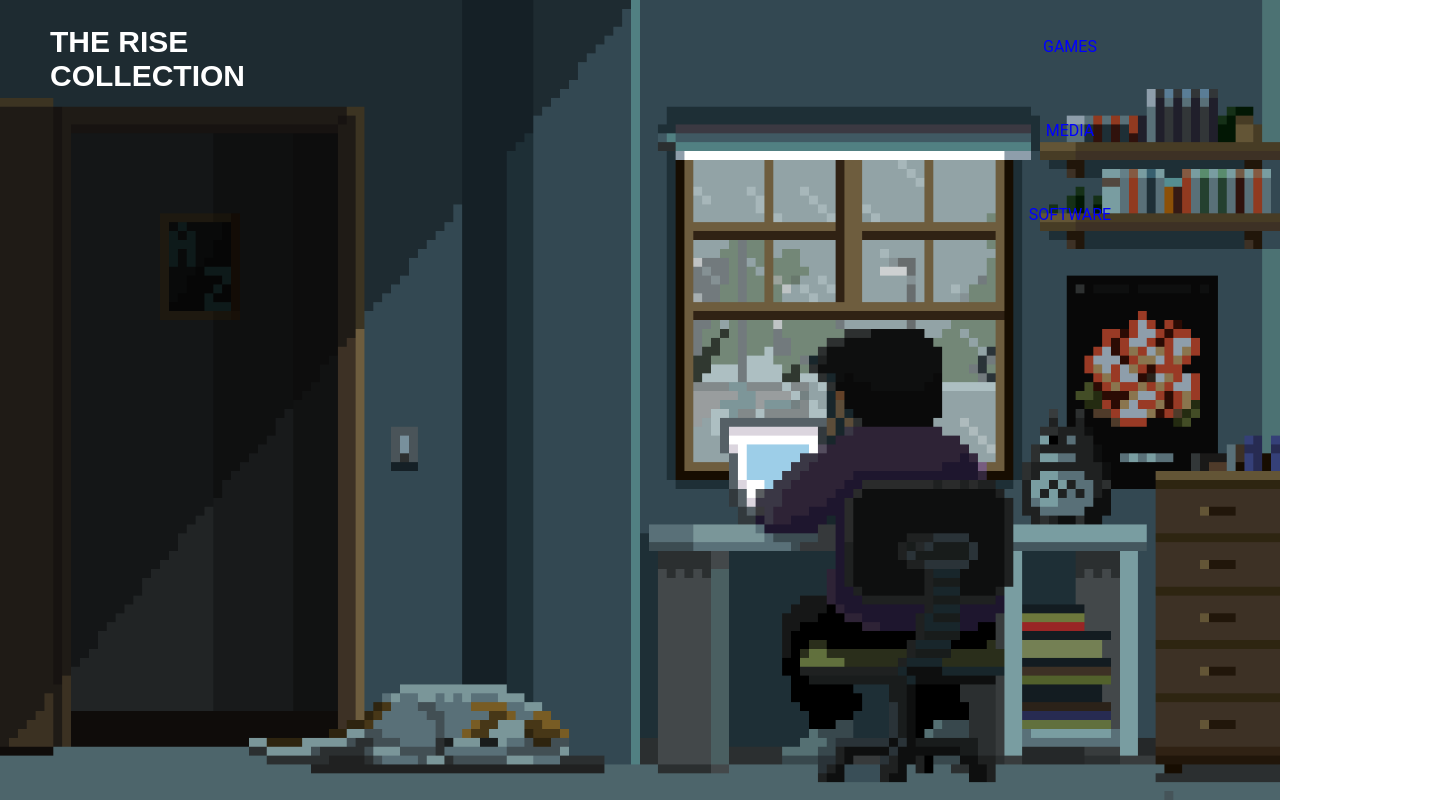
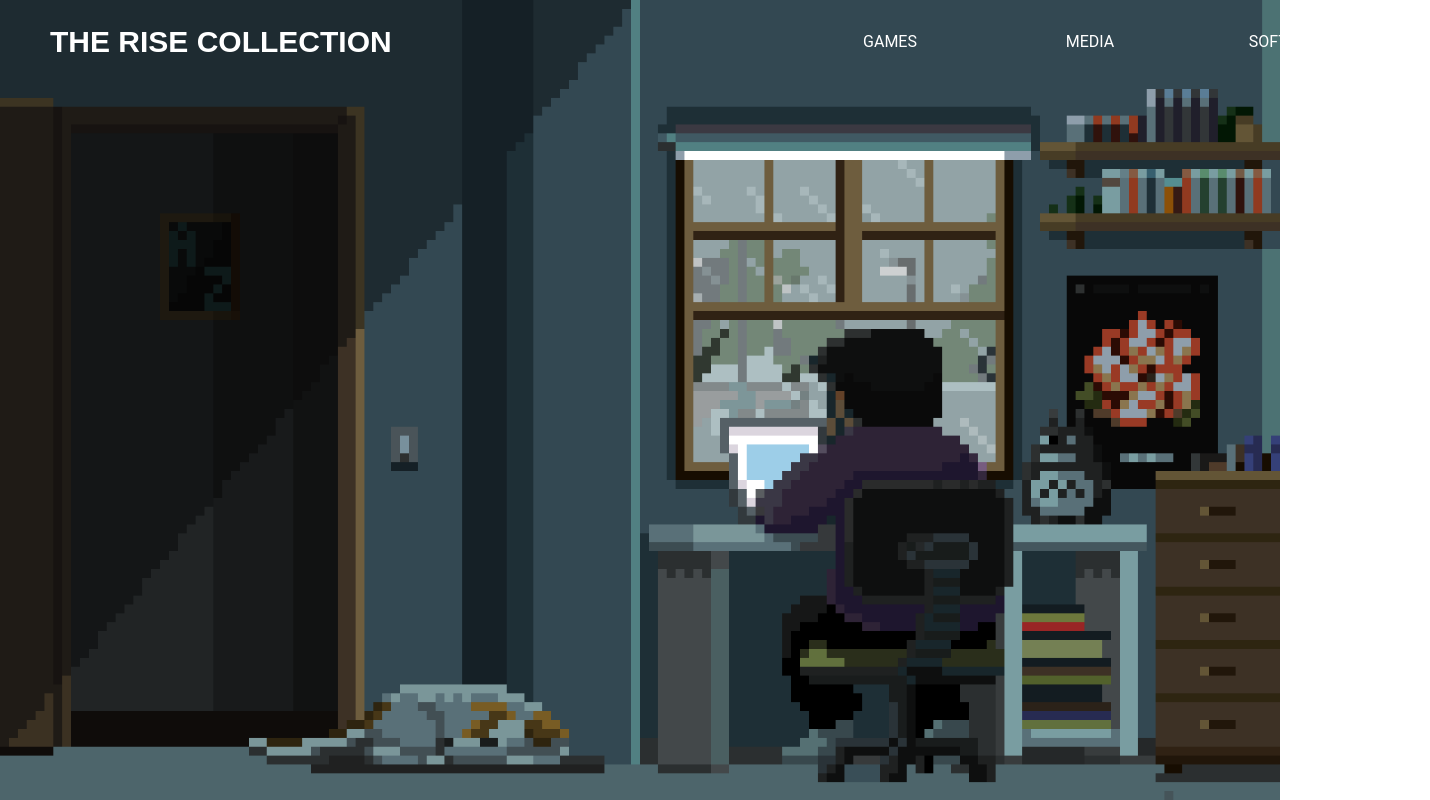
Before and after one commit to JoshuaPaulsen/therisecollection-web-v3, a React (Create React App) app: page / in a window 1280 px wide. Shown: the whole page, 1430 px wide, since content can reach past the window. Built offline with nearby package versions, Linux system fonts and the light colour scheme.

Commit message:
fixed header menu item styling

```diff
--- a/src/App.js
+++ b/src/App.js
@@ -5,18 +5,18 @@ export default function App() {
     <div className="container">
       <div className="flex-box-header header">
         <div className="headerText">
-          <a href="/" >
+          <a href="/">
             <h2>THE RISE COLLECTION</h2>
           </a>
         </div>
-        <div className="menuItems" >
-          <a href="#games" style={{textDecoration: 'none'}}>
+        <div className="menuItems">
+          <a href="#games">
             <p>GAMES</p>
           </a>
-          <a href="#media" style={{textDecoration: 'none'}}>
+          <a href="#media">
             <p>MEDIA</p>
           </a>
-          <a href="#software" style={{textDecoration: 'none'}}>
+          <a href="#software">
             <p>SOFTWARE</p>
           </a>
         </div>
@@ -43,7 +43,7 @@ export default function App() {
           </div>
           <div id="item-1">
             <h4 id="games">Games</h4>
-            <p>
+            <p className="infoText">
               text text text text text text text text text text text text text
               text text text text text text text text text text text text text
               text text
@@ -60,7 +60,7 @@ export default function App() {
         <div className="angry-grid3">
           <div id="item-0">
             <h4 id="media">Media</h4>
-            <p>
+            <p className="infoText">
               text text text text text text text text text text text text text
               text text text text text text text text text text text text text
               text text
@@ -84,7 +84,7 @@ export default function App() {
           </div>
           <div id="item-1">
             <h4 id="software">Software</h4>
-            <p>
+            <p className="infoText">
               text text text text text text text text text text text text text
               text text text text text text text text text text text text text
               text text
--- a/src/styles.css
+++ b/src/styles.css
@@ -3,20 +3,39 @@ body {
   }
 
 .headerText {
+  /* background-color: red; */
   display: flex;
+  width: 50vw;
   flex-direction: row;
 }
 
+/* menu item in progress */
+.menuItems {
+  /* background-color: green; */
+  display: flex;
+  width: 50vw;
+  flex-direction: row;
+  align-items: center;
+  padding-left: 150px;
 
-/* menu item in progress */
-.menuItems a p{
-  display: inline-block;
-  color: blue;
+
 }
 
-.menuItems {
-  margin-left: 725px;
+.menuItems a {
+  text-decoration: none;
 
+}
+
+.menuItems a p {
+  tab-size: 4;
+  font-family: Roboto,sans-serif;
+  --tw-bg-opacity: 1;
+  text-align: center;
+  line-height: 22px;
+  --tw-text-opacity: 1;
+  color: rgb(255 255 255 / var(--tw-text-opacity));
+  max-width: 320px;
+  min-width: 200px;
 }
 
 .container p a {
@@ -45,7 +64,48 @@ body {
     width: 100%;
   }
 
-  .container p {
+  .menuText a p{
+    -webkit-text-size-adjust: 100%;
+    tab-size: 4;
+    --swiper-theme-color: #007aff;
+    --swiper-navigation-size: 44px;
+    font-family: Roboto,sans-serif;
+    --tw-bg-opacity: 1;
+    text-align: right;
+    box-sizing: border-box;
+    border-width: 0;
+    border-style: solid;
+    border-color: #e5e7eb;
+    --tw-translate-x: 0;
+    --tw-translate-y: 0;
+    --tw-rotate: 0;
+    --tw-skew-x: 0;
+    --tw-skew-y: 0;
+    --tw-scale-x: 1;
+    --tw-scale-y: 1;
+    --tw-scroll-snap-strictness: proximity;
+    --tw-ring-offset-width: 0px;
+    --tw-ring-offset-color: #fff;
+    --tw-ring-color: rgb(59 130 246 / .5);
+    --tw-ring-offset-shadow: 0 0 #0000;
+    --tw-ring-shadow: 0 0 #0000;
+    --tw-shadow: 0 0 #0000;
+    --tw-shadow-colored: 0 0 #0000;
+    margin-left: auto;
+    margin-right: auto;
+    display: block;
+
+    padding-bottom: 30px;
+    font-size: 1rem;
+    font-weight: 400;
+    line-height: 22px;
+    --tw-text-opacity: 1;
+    color: rgb(255 255 255 / var(--tw-text-opacity));
+    max-width: 320px;
+    min-width: 200px;
+  }
+
+  .infoText {
     -webkit-text-size-adjust: 100%;
     tab-size: 4;
     --swiper-theme-color: #007aff;
@@ -224,7 +284,6 @@ body {
     display:flex;
     flex-direction: row;
     justify-content:space-between;
-    align-items: baseline;
   }
 
 .flex-box-header .headerText a{
```
